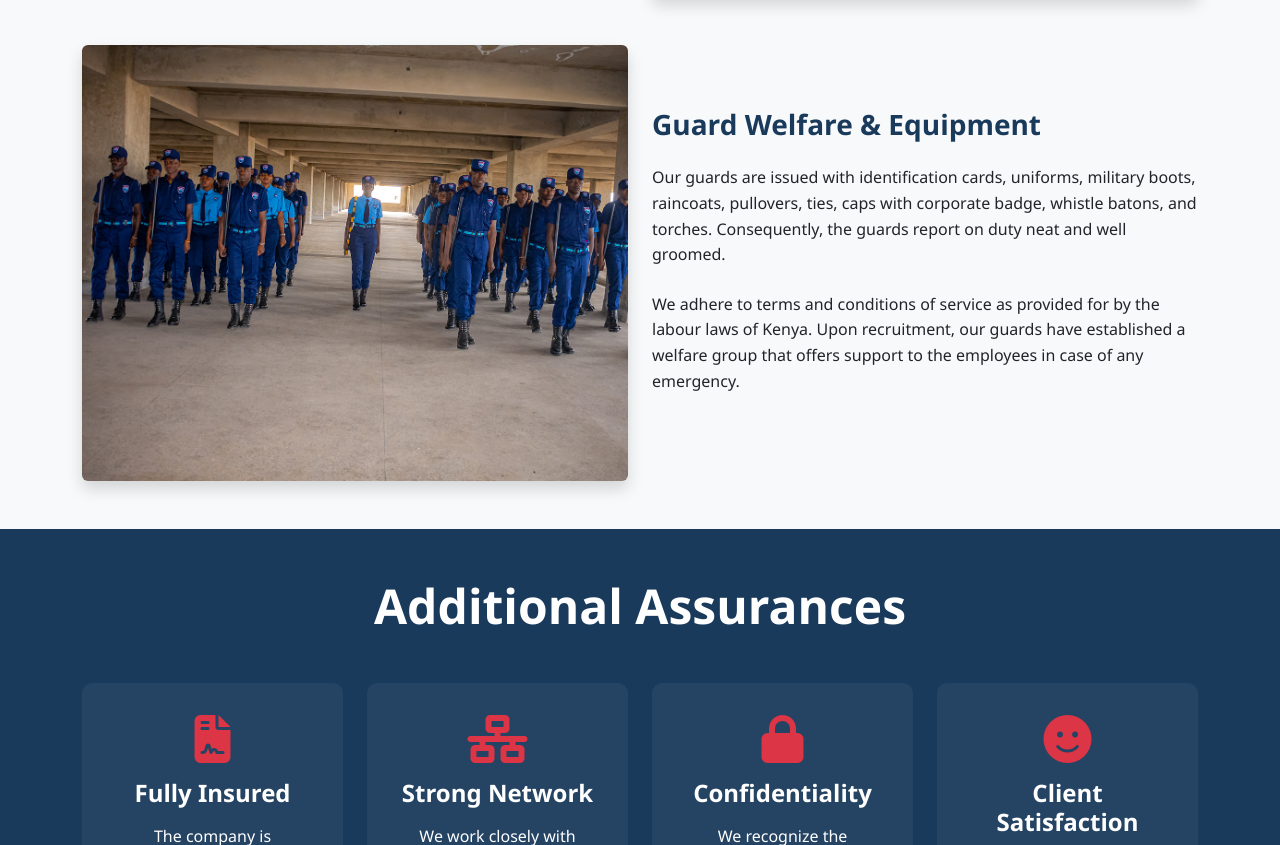
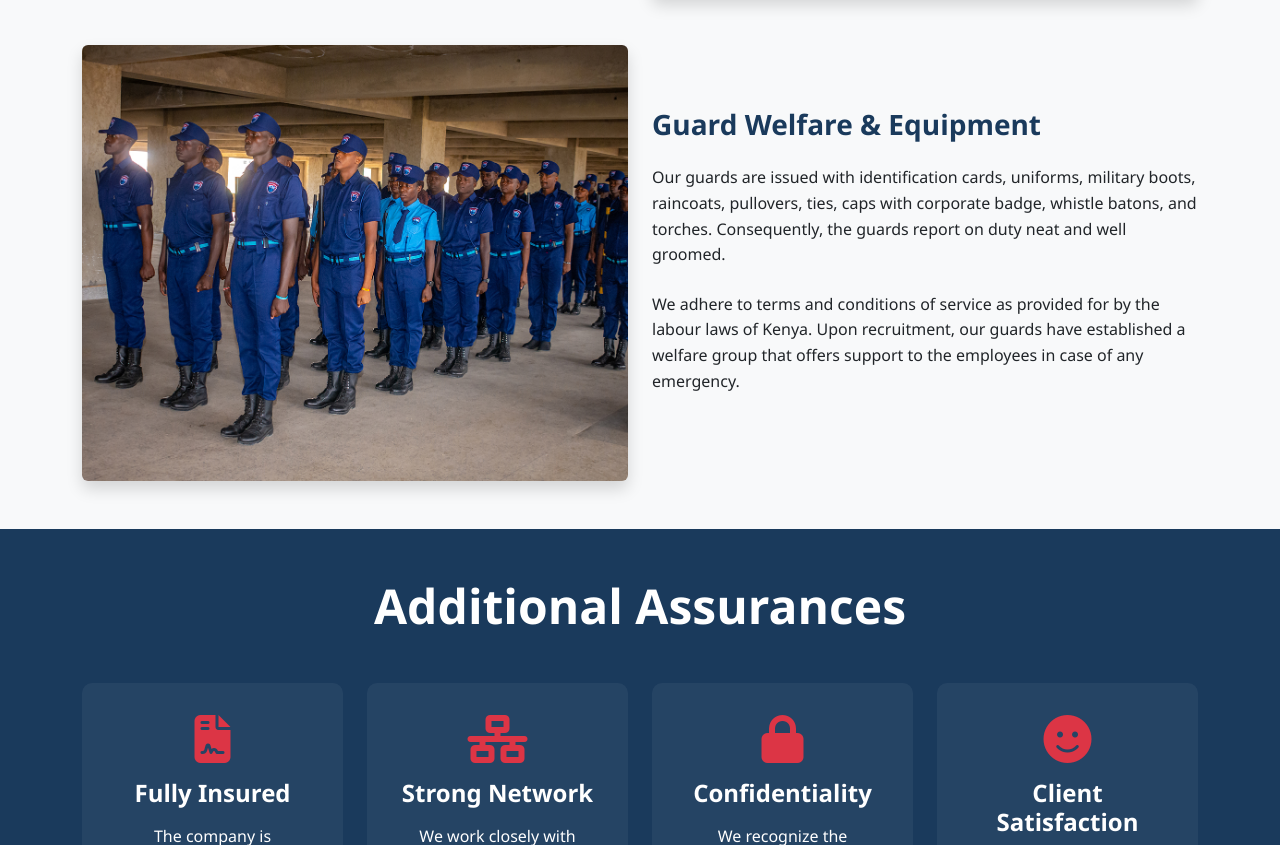
Before and after one commit to rucomrada/technocrime, a website built with Vite: page why-choose-us.html in a window 1280 px wide. Shown: the part 2459-3304 px from the top of the page. Built offline with nearby package versions, Linux system fonts and the light colour scheme.

Commit message:
Update image source for Guard Welfare section

```diff
--- a/why-choose-us.html
+++ b/why-choose-us.html
@@ -131,7 +131,7 @@
 
             <div class="row align-items-center">
                 <div class="col-lg-6 mb-4 mb-lg-0" data-aos="fade-right">
-                    <img src="./media/security-service-training-img-1.jpg?auto=compress&cs=tinysrgb&w=800" alt="Guard Welfare" class="img-fluid rounded shadow">
+                    <img src="./media/Guard Welfare.jpg?auto=compress&cs=tinysrgb&w=800" alt="Guard Welfare" class="img-fluid rounded shadow">
                 </div>
                 <div class="col-lg-6" data-aos="fade-left">
                     <h3 class="h3 fw-bold text-navy mb-4">Guard Welfare & Equipment</h3>
```
